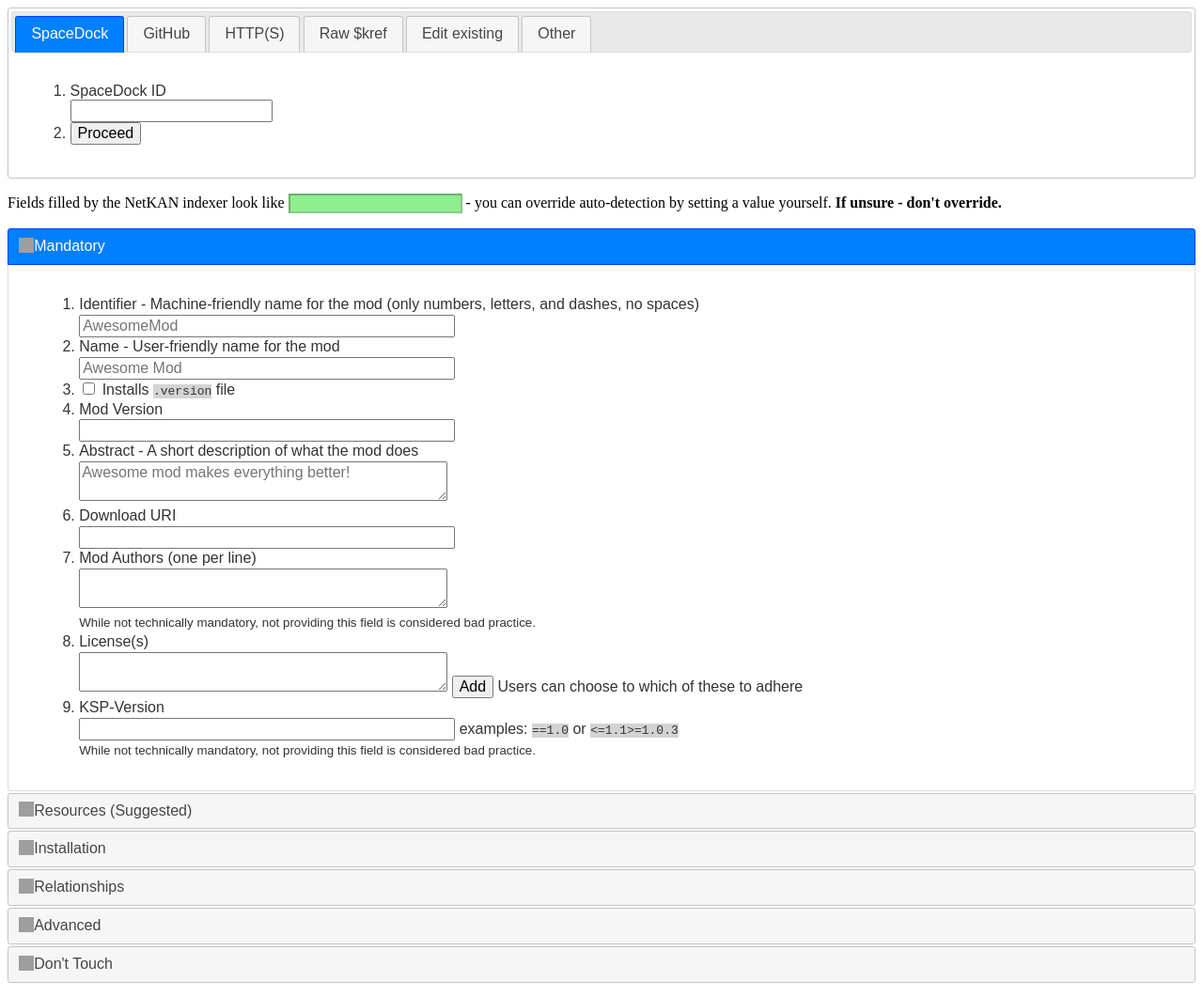
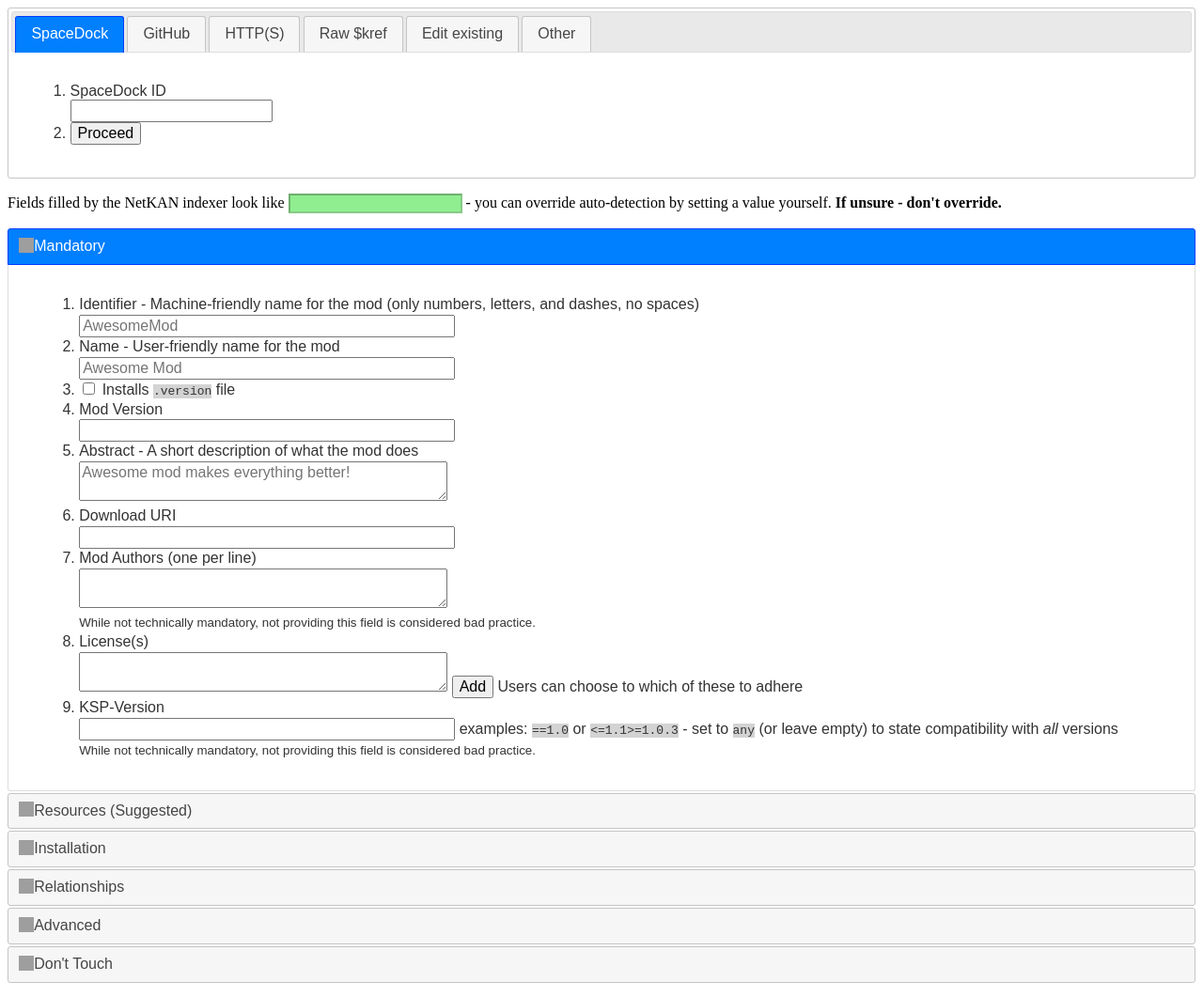
Before and after one commit to KSP-CKAN/metadata-webtool, a plain HTML site: page static/index.html in a window 1280 px wide. Shown: the top 1061 px of the page at 94% size. Drawn offline with nearby package versions, Linux system fonts and the light colour scheme; grey boxes are pictures that could not be loaded.

Commit message:
improve doc on field: KSP-Version - closes #30

```diff
--- a/static/index.html
+++ b/static/index.html
@@ -160,7 +160,7 @@
                     </div>
                 </li>
                 <li>
-                    <label>KSP-Version<br /><input type="text" id="ksp_version" size="40" /></label> examples: <code>==1.0</code> or <code>&lt;=1.1&gt;=1.0.3</code>
+                    <label>KSP-Version<br /><input type="text" id="ksp_version" size="40" /></label> examples: <code>==1.0</code> or <code>&lt;=1.1&gt;=1.0.3</code> - set to <code>any</code> (or leave empty) to state compatibility with <em>all</em> versions
                     <br />
                     <small>While not technically mandatory, not providing this field is considered bad practice.</small>
                 </li>
```
